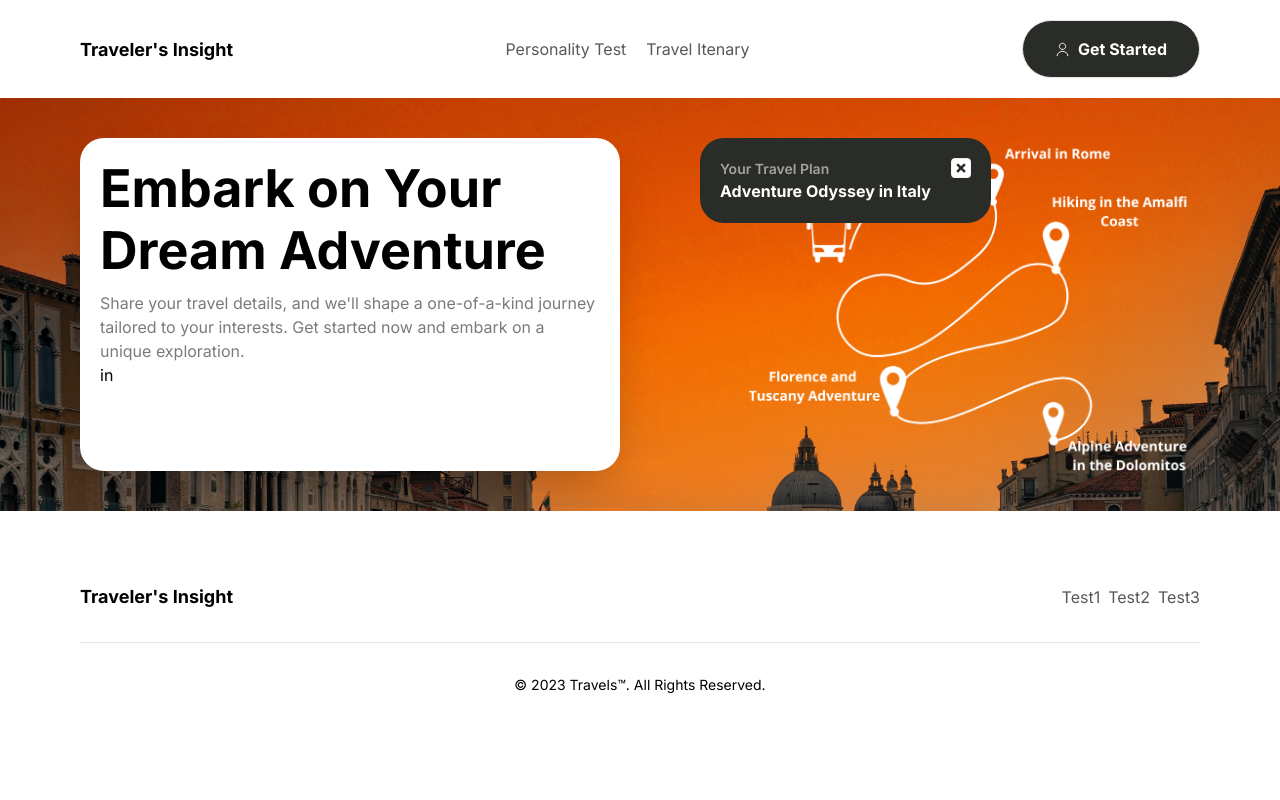
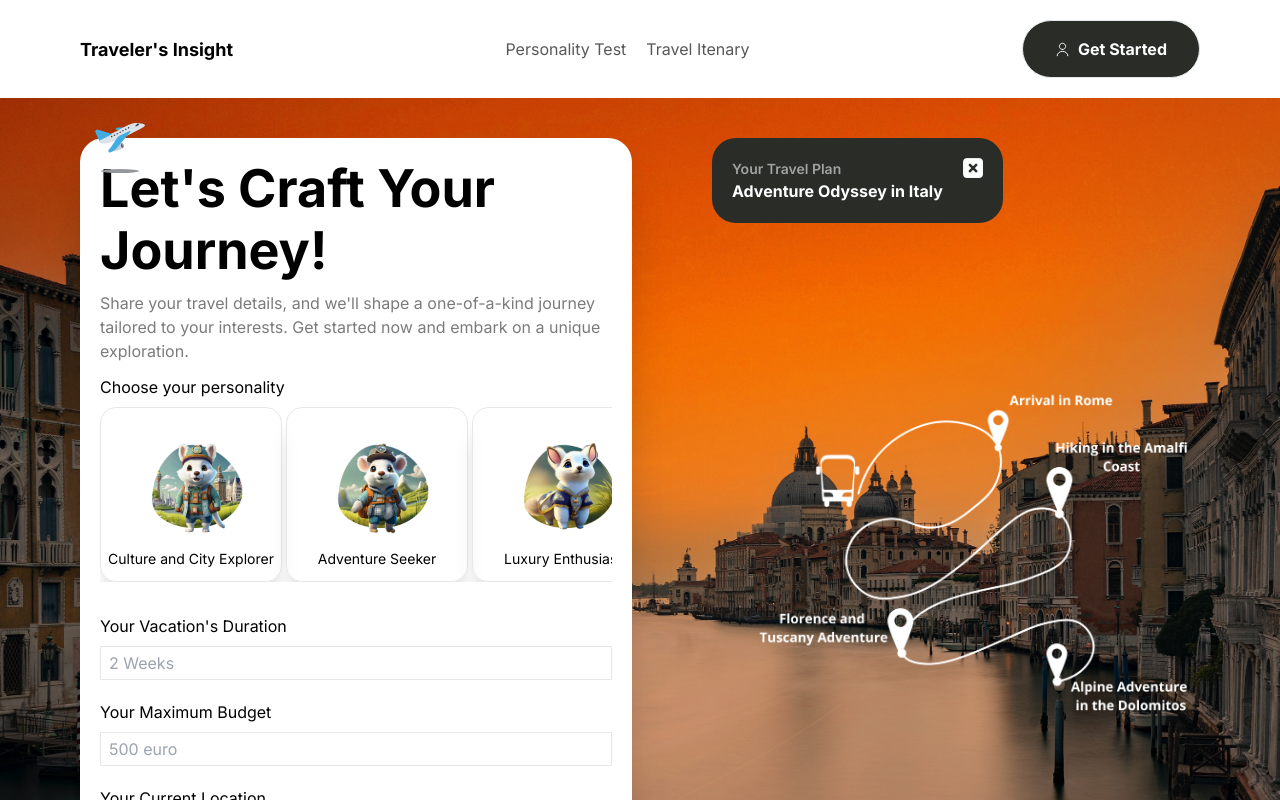
Before and after one commit to alessndro/TravelApp, a Next.js app: page /travelItenary in a window 1280 px wide. Shown: the top 800 px of the page. Built offline with nearby package versions, Linux system fonts and the light colour scheme.

Commit message:
changed the check on whether to show the generad plan or display. now checked if not generated plan, but its there always because empty object with keys but no values, so now check for title

```diff
--- a/components/TravelPlan.tsx
+++ b/components/TravelPlan.tsx
@@ -68,7 +68,7 @@ return (
         {/* LEFT SIDE OF HERO */}
        <div className=' max-container padding-container py-10 2xl:py-20 gap-20 flex flex-col  md:flex-row '>
 
-        {!generatedPlan ? <div className='relative z-20 bg-white flex flex-1 flex-col shadow-2xl rounded-3xl p-5 md:w-1/2'>
+        {!generatedPlan.title ? <div className='relative z-20 bg-white flex flex-1 flex-col shadow-2xl rounded-3xl p-5 md:w-1/2'>
             <Image
                 src="/plane.svg"
                 alt='plane icon'
```
